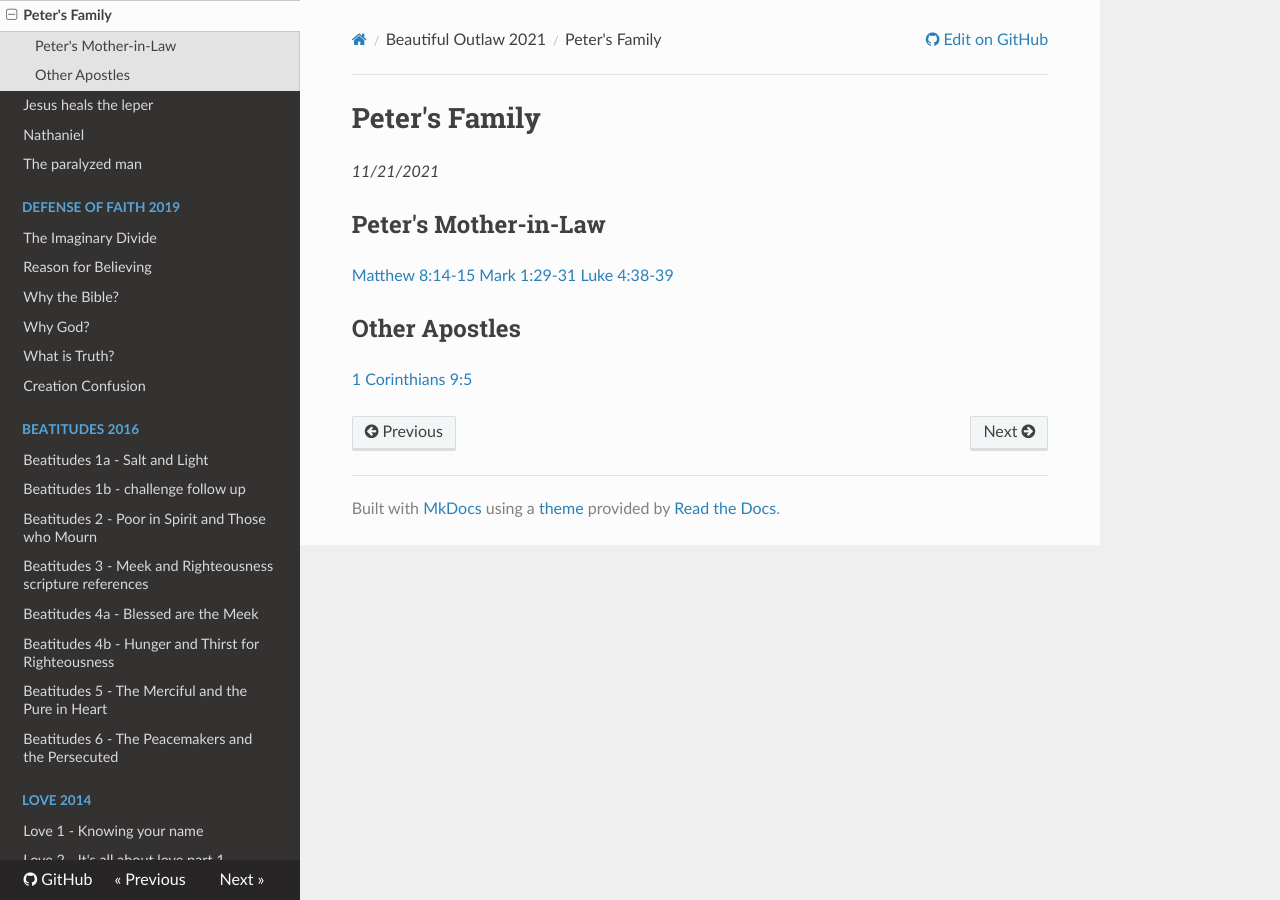
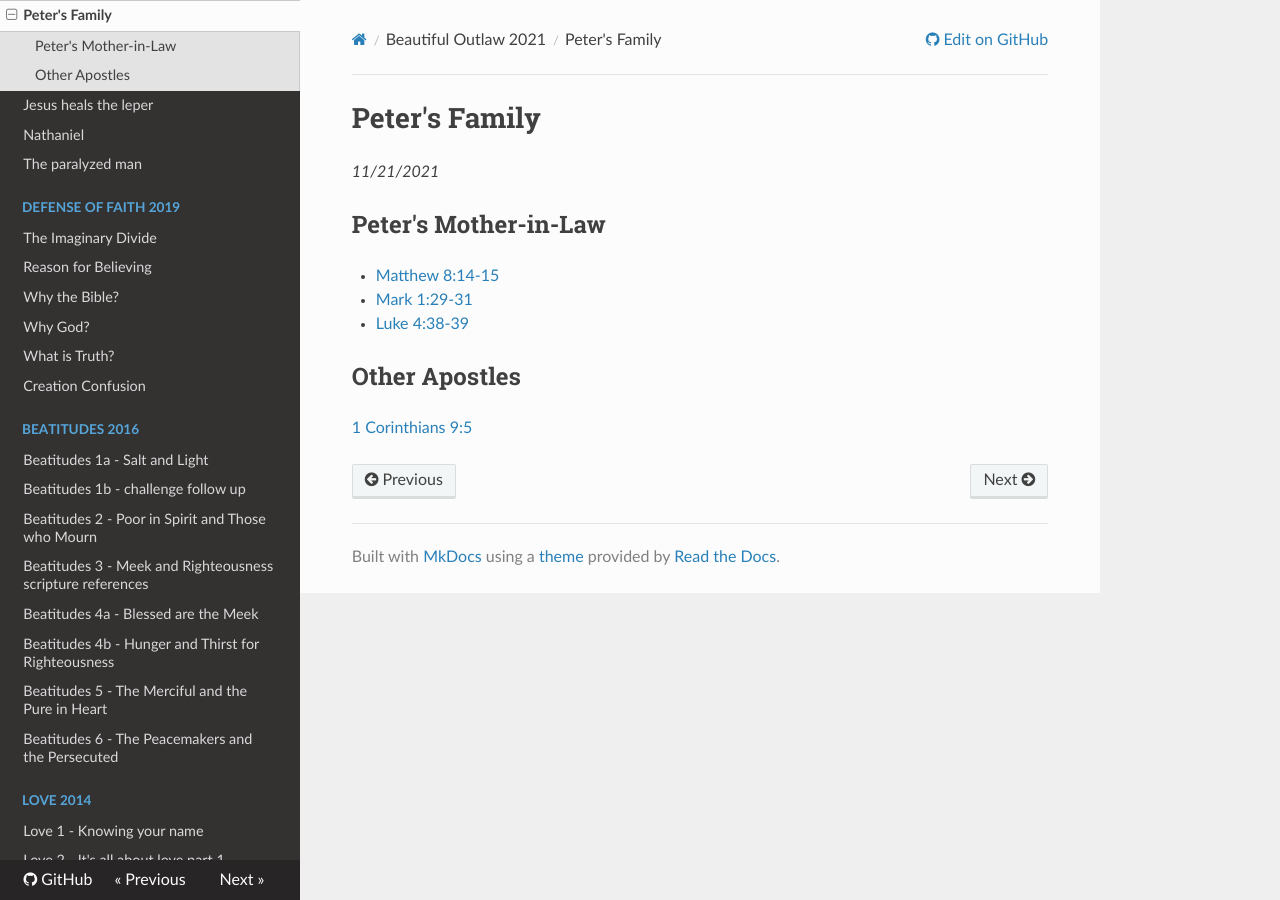
Before and after one commit to smallgroupnotes/smallgroupnotes.github.io, an MkDocs documentation site: the page built from docs/outlaw2021/peters-family.md, in a window 1280 px wide. Built offline with MkDocs 1.6.1, drawn with Linux system fonts in a browser that asks for light colours; nearby versions of some CDN libraries.

Commit message:
Fix references format

```diff
--- a/docs/outlaw2021/peters-family.md
+++ b/docs/outlaw2021/peters-family.md
@@ -3,9 +3,9 @@
 
 ## Peter's Mother-in-Law
 
-[Matthew 8:14-15](https://www.biblegateway.com/passage/?search=Matthew+8%3A14-15&version=NLT)
-[Mark 1:29-31](https://www.biblegateway.com/passage/?search=Mark+1%3A29-31&version=NLT)
-[Luke 4:38-39](https://www.biblegateway.com/passage/?search=Luke+4%3A38-39&version=NLT)
+* [Matthew 8:14-15](https://www.biblegateway.com/passage/?search=Matthew+8%3A14-15&version=NLT)
+* [Mark 1:29-31](https://www.biblegateway.com/passage/?search=Mark+1%3A29-31&version=NLT)
+* [Luke 4:38-39](https://www.biblegateway.com/passage/?search=Luke+4%3A38-39&version=NLT)
 
 ## Other Apostles
 [1 Corinthians 9:5](https://www.biblegateway.com/passage/?search=1+Corinthians+9%3A5&version=NLT)
```
Also changed, not shown: docs/outlaw2021/paralytic.md (+3 -3 lines).
